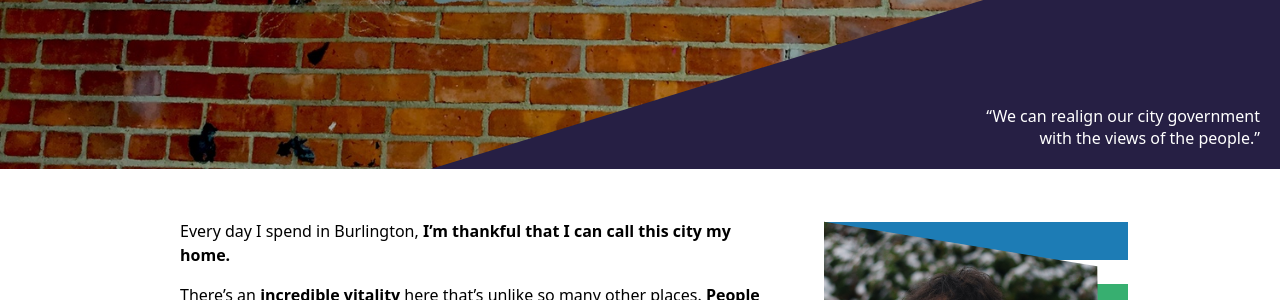
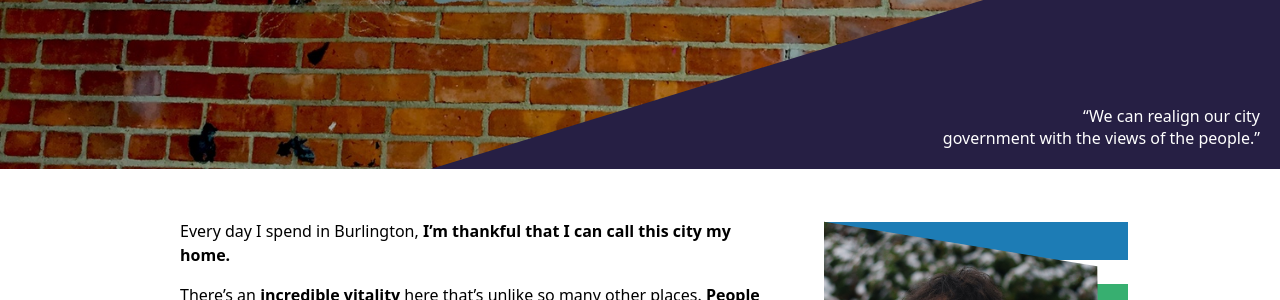
Before and after one commit to Nathan-Lantieri-City-Council/nathanlantieri.github.io, a Jekyll site: the page built from index.md, in a window 1280 px wide. Shown: the part 511-811 px from the top of the page. Built offline with Jekyll 4.4.1, drawn with Linux system fonts in a browser that asks for light colours.

Commit message:
Tweaking quote text

```diff
--- a/index.md
+++ b/index.md
@@ -2,7 +2,7 @@
 title: Home
 layout: master
 hero: '/ui/img/IMG_4429.jpg'
-caption: "<p>&ldquo;We can realign our city government<br/>with the views of the people.&rdquo;</p>"
+caption: "<p>&ldquo;We can realign our city<br/>government with the views of the people.&rdquo;</p>"
 sidebarPhoto: '/ui/img/photo-nate.jpg'
 ---
 Every day I spend in Burlington, **I’m thankful that I can call this city my home.**
```
Also changed, not shown: 1 other file.
